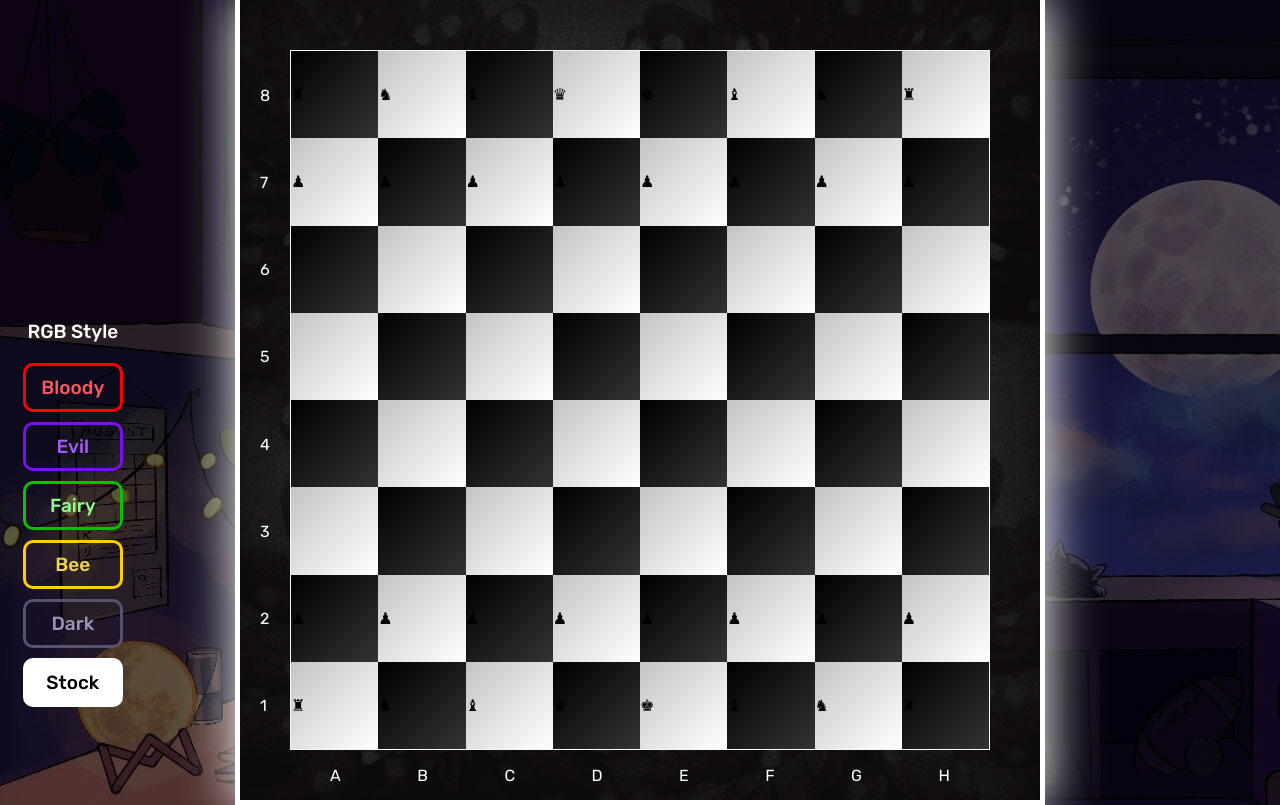
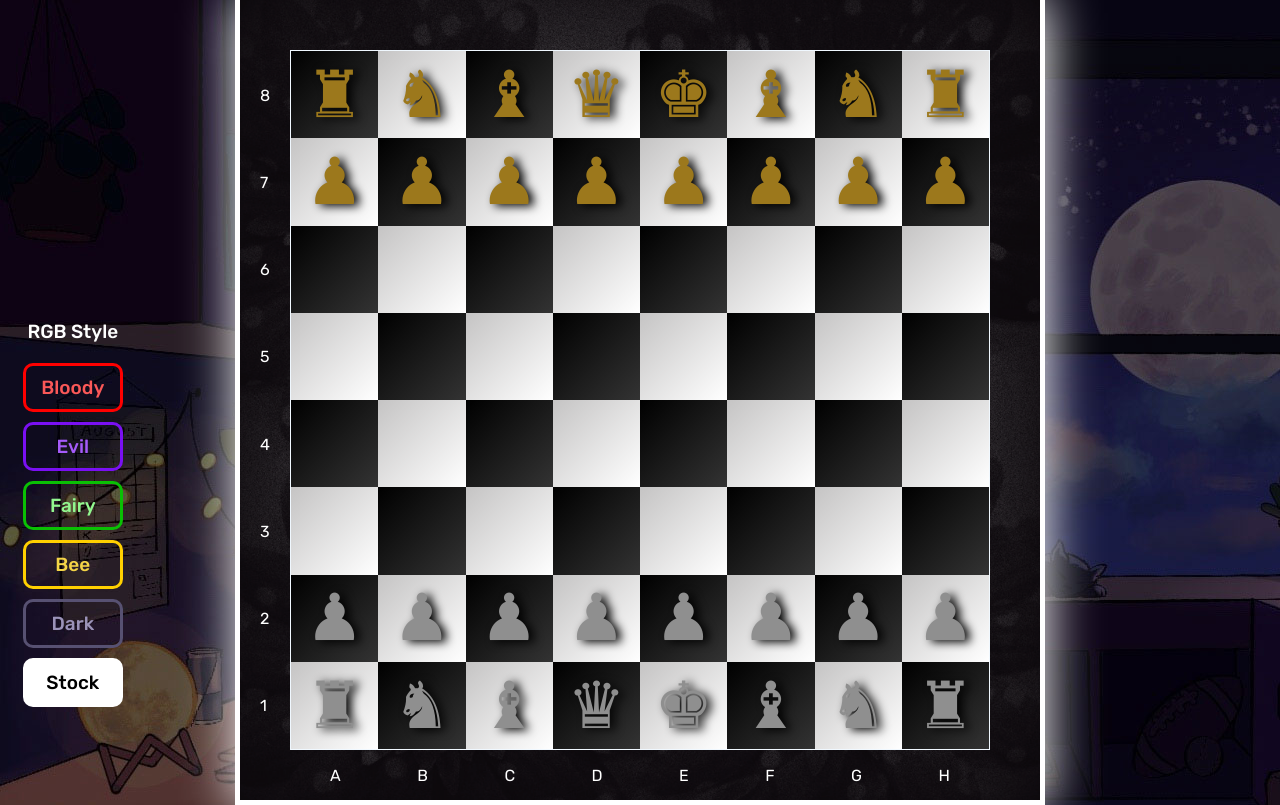
Before and after one commit to marciodiniz7x/Xadrez-RGB, a plain HTML site: page index.html in a window 1280 px wide. Drawn offline with Linux system fonts and the light colour scheme.

Commit message:
Update style.css

```diff
--- a/style.css
+++ b/style.css
@@ -116,6 +116,9 @@ body {
     display: grid;
     border-collapse: collapse;
     border-spacing: 0;
+    font-size: 65px;
+
+    text-align: center;
     gap: 0;
     grid-auto-flow: dense;
     position: relative;
@@ -306,3 +309,29 @@ content: "♕";
 .piece[data-type="king"]::before {
 content: "♔";
 }
+
+/* Cor das peças */
+.white-piece, .black-piece {
+    text-shadow: 5px 2px 10px rgb(3, 3, 3);
+    transition: 400ms;
+    cursor: pointer;
+}
+
+.white-piece:hover, .black-piece:hover {
+    text-shadow: 0px 0px 10px #fff,
+               0px 0px 20px #fff,
+               0px 0px 30px #fff,
+               0px 0px 40px #FF00DE,
+               0px 0px 70px #FF00DE,
+               0px 0px 80px #FF00DE,
+               0px 0px 100px #FF00DE,
+               0px 0px 150px #FF00DE;
+}
+
+.white-piece {
+    color: rgb(143, 143, 143);
+}
+
+.black-piece {
+    color: #9c781c;
+}
```
